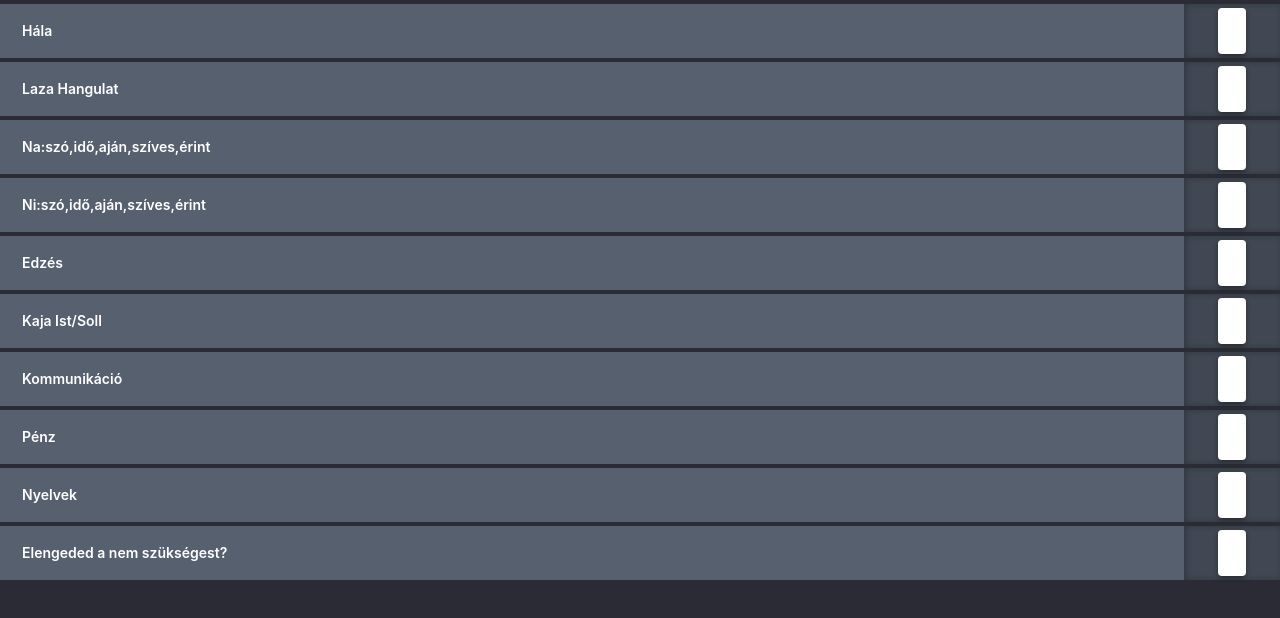
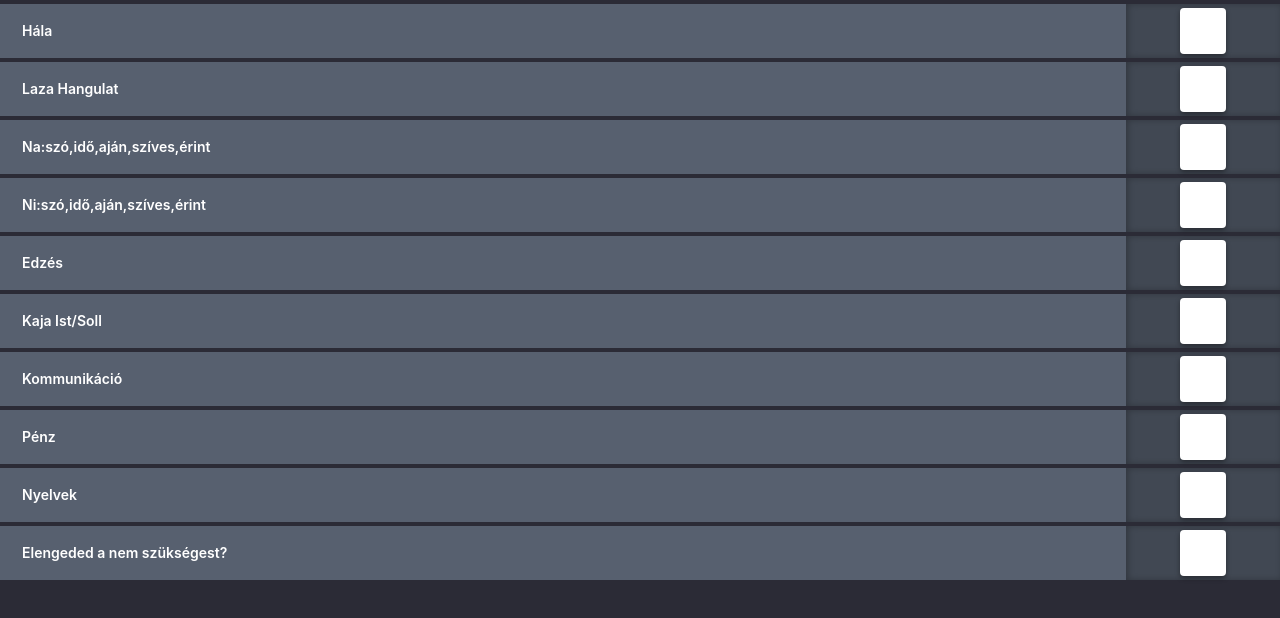
Before and after one commit to IstvanR/russian-swipe, a plain HTML site: page index.html in a window 1280 px wide. Drawn offline with Linux system fonts and the light colour scheme.

Commit message:
Kapcsolók hozzáadása az index.html-hez

```diff
--- a/index.html
+++ b/index.html
@@ -35,7 +35,7 @@
             min-height: 54px; /* Egységes, kényelmes sáv-magasság */
             display: flex;
             justify-content: space-between;
-            align-items: stretch; /* A gyerek elemek (szöveg és kapcsoló) kitöltik a teljes magasságot */
+            align-items: stretch; /* A gyerek elemek kitöltik a teljes magasságot */
             gap: 12px;
             padding-left: 22px; /* Bal oldalon néhány pixellel beljebb */
             padding-right: 0;   /* Jobb oldalon teljesen falig ér */
@@ -54,11 +54,11 @@
             user-select: none;
         }
 
-        /* 3 állású kapcsoló téglalapja - Kitölti a sáv magasságát */
+        /* 3 állású kapcsoló téglalapja - 1,6-szoros szélesség (96px * 1.6 = 154px) */
         .tri-switch {
             position: relative;
             flex-shrink: 0;
-            width: 96px; /* Kicsit szélesebb, hogy arányos maradjon a nagyobb magassághoz */
+            width: 154px;
             background-color: rgba(0, 0, 0, 0.25);
             border-radius: 0; /* Szögletes szélek, hogy hézagmentesen simuljon a sávhoz és a falhoz */
             display: flex;
@@ -80,8 +80,8 @@
             position: absolute;
             top: 4px;
             bottom: 4px; /* Automatikusan követi a sáv magasságát */
-            left: calc(50% - 14px);
-            width: 28px;
+            left: 4px;
+            width: 46px; /* Arányosan szélesebb pöcök az 1,6-szoros kapcsolóhoz */
             border-radius: 4px;
             background-color: #ffffff;
             transition: left 0.25s cubic-bezier(0.25, 0.8, 0.25, 1);
@@ -102,7 +102,7 @@
             background-color: #57606f;
         }
         .switch-row[data-state="center"] .tri-switch .knob {
-            left: calc(50% - 14px);
+            left: calc(50% - 23px);
         }
 
         /* JOBBRA: ZÖLD SOR */
@@ -110,7 +110,7 @@
             background-color: #27ae60;
         }
         .switch-row[data-state="right"] .tri-switch .knob {
-            left: calc(100% - 32px);
+            left: calc(100% - 50px);
         }
     </style>
 </head>
```
